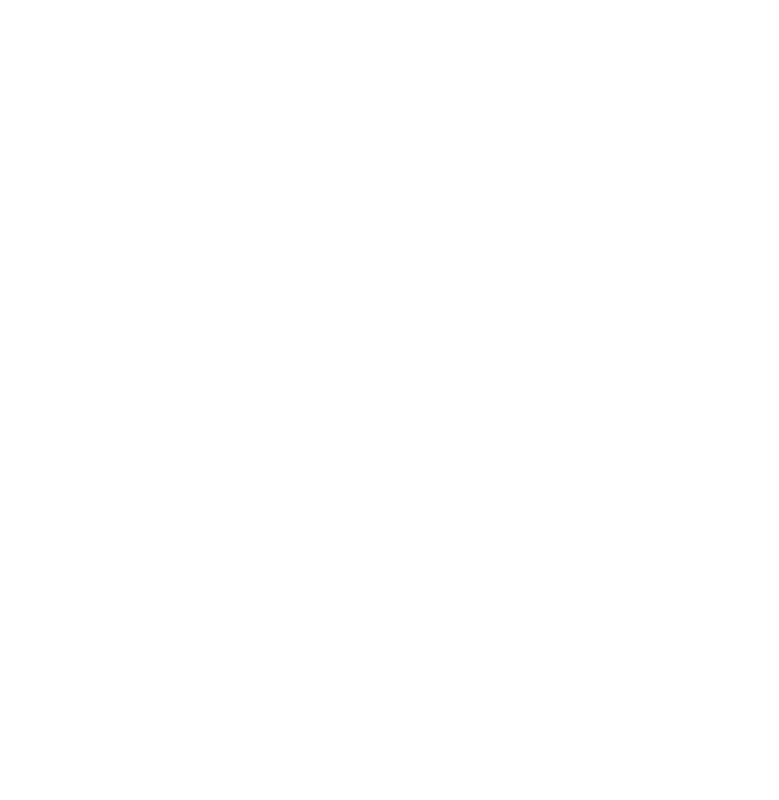
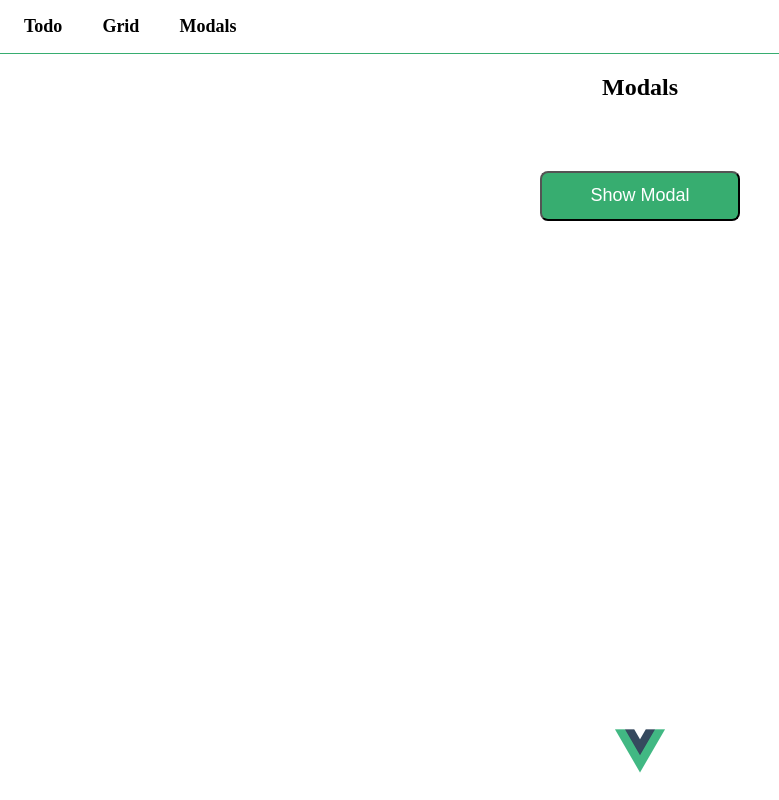
Before and after one commit to bennykim/vueApp, a Vue app: page /modals in a window 1280 px wide. Shown: the whole page, without its empty margins (0-779 px from the left). Built offline with nearby package versions, Linux system fonts and the light colour scheme.

Commit message:
Modals 컴포넌트 추가, 모달 기능 추가 및 트랜지션 효과 적용 (라우터, Navigator 컴포넌트에 Modals 추가)

```diff
--- a/package.json
+++ b/package.json
@@ -3,7 +3,7 @@
   "version": "0.1.0",
   "private": true,
   "scripts": {
-    "serve": "vue-cli-service serve",
+    "start": "vue-cli-service serve",
     "build": "vue-cli-service build"
   },
   "dependencies": {
--- a/src/components/Grid.vue
+++ b/src/components/Grid.vue
@@ -110,6 +110,7 @@
             height: 24px;
             outline: none;
             margin: 12px 0;
+            padding-left: 10px;
         }
 
         table {
--- /dev/null
+++ b/src/components/Modal.vue
@@ -0,0 +1,81 @@
+<template lang="html">
+    <transition name="modal">
+        <div class="modal">
+            <div class="modal-mask">
+                <div class="modal-wrapper">
+                  <div class="modal-container">
+                      <slot name="header"></slot>
+                      <slot name="body"></slot>
+                      <button @click="closeModal()">OK</button>
+                  </div>
+                </div>
+            </div>
+        </div>
+    </transition>
+</template>
+
+<script>
+    export default {
+        name: 'modal',
+        methods: {
+            closeModal() {
+                this.$emit('update:close', false)
+            }
+        }
+    }
+</script>
+
+<style lang="scss" scoped>
+    .modal {
+        position: fixed;
+        top: 0;
+        left: 0;
+        width: 100%;
+        height: 100%;
+        z-index: 1;
+        transition: opacity .3s ease;
+
+        .modal-mask {
+            width: 100%;
+            height: 100%;
+            background-color: rgba(0, 0, 0, .5);
+            display: table;
+
+            .modal-wrapper {
+                display: table-cell;
+                vertical-align: middle;
+
+                .modal-container {
+                    width: 300px;
+                    background-color: white;
+                    border-radius: 8px;
+                    padding: 36px 24px;
+                    margin: 0 auto;
+                    transition: all .3s ease;
+
+                    h3 {
+                        color: rgba(55, 173, 112, 1);
+                    }
+
+                    button {
+                        width: 50%;
+                        height: 35px;
+                        color: white;
+                        background-color: rgba(55, 173, 112, 1);
+                        border-radius: 4px;
+                        outline: none;
+                        cursor: pointer;
+                    }
+                }
+            }
+        }
+    }
+
+    .modal-enter, .modal-leave-active {
+        opacity: 0;
+    }
+
+    .modal-enter .modal-container, .modal-leave-active .modal-container {
+      transform: scale(1.1);
+    }
+</style>
--- /dev/null
+++ b/src/components/Modals.vue
@@ -0,0 +1,48 @@
+<template lang="html">
+    <div class="modals">
+        <h2>Modals</h2>
+
+        <button class="button-show-modal" @click="isModal=true">Show Modal</button>
+
+        <Modal v-if="isModal" :close.sync="isModal">
+            <h3 slot="header">Modal Header</h3>
+            <p slot="body">Modal Body</p>
+        </Modal>
+    </div>
+</template>
+
+<script>
+    import Modal from './Modal'
+
+    export default {
+        name: 'Modals',
+        data() {
+            return {
+                isModal: false
+            }
+        },
+        components: {
+            Modal
+        }
+    }
+</script>
+
+<style lang="scss" scoped>
+    .modals {
+        position: relative;
+        width: 100%;
+        height: 100%;
+        text-align: center;
+
+        .button-show-modal {
+            width: 200px;
+            height: 50px;
+            color: white;
+            font-size: 18px;
+            border-radius: 8px;
+            background-color: rgba(55, 173, 112, 1);
+            margin: 50px 0;
+            outline: none;
+        }
+    }
+</style>
--- a/src/components/Navigator.vue
+++ b/src/components/Navigator.vue
@@ -19,6 +19,9 @@
                 }, {
                     path: '/grid',
                     name: 'Grid'
+                }, {
+                    path: '/modals',
+                    name: 'Modals'
                 }]
             }
         }
--- a/src/route/router.js
+++ b/src/route/router.js
@@ -4,6 +4,7 @@
 import Index from '@/components/Index'
 import Todo from '@/components/Todo'
 import Grid from '@/components/Grid'
+import Modals from '@/components/Modals'
 
 Vue.use(Router)
 
@@ -14,11 +15,17 @@
         component: Index,
         redirect: '/todo',
         children: [{
+            name: 'todo',
             path: 'todo',
             component: Todo
         }, {
+            name: 'grid',
             path: 'grid',
             component: Grid
+        }, {
+            name: 'modals',
+            path: 'modals',
+            component: Modals
         }]
     }]
 })
```
Also changed, not shown: 1 other file (tests, documents, lock files or other folders).
